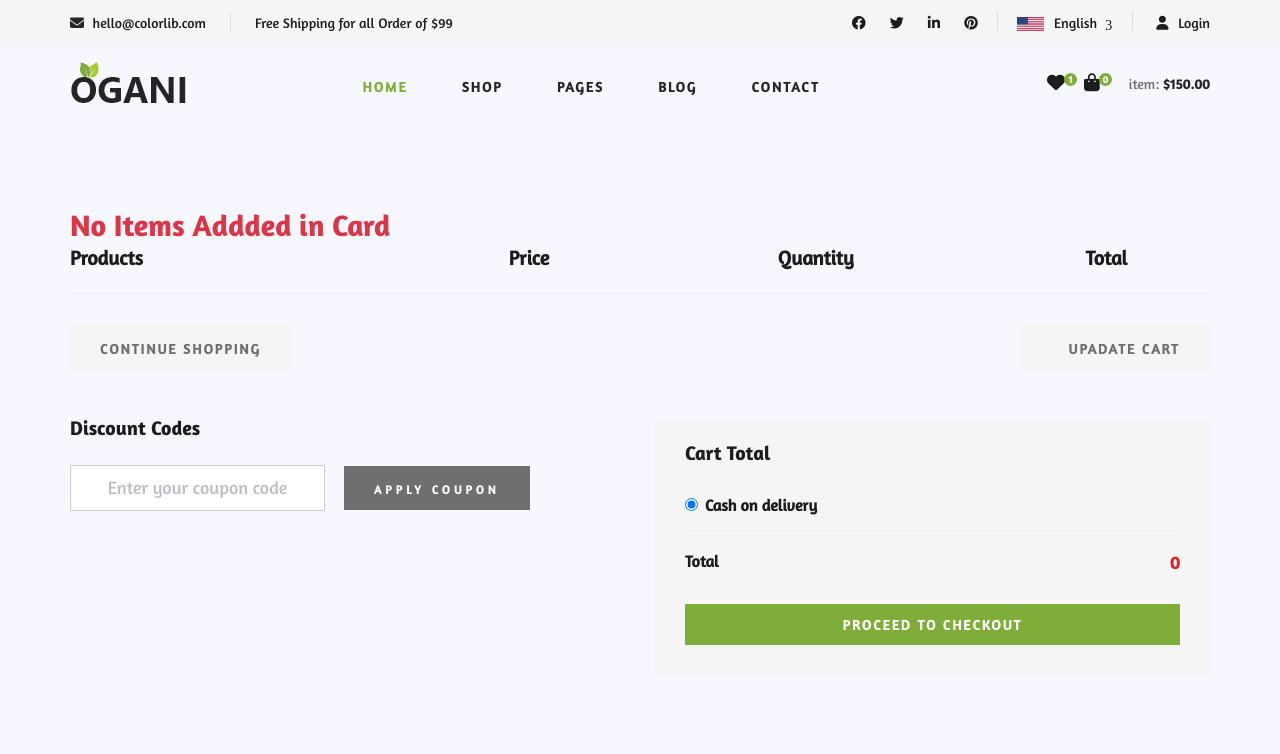
After one commit to MuneebaKhan/PHP_AddToCart_ProjectWork, a PHP site: page /CartDetail.php in a window 1280 px wide. The commit adds this page. Shown: the top 754 px of the page. Run offline with PHP 8.4, Linux system fonts and the light colour scheme; lists and menus that the app fills with data are empty; some web fonts are replaced.

Commit message:
Updtaed Work

```diff
--- a/AdminLayout/Category.php
+++ b/AdminLayout/Category.php
@@ -101,7 +101,7 @@
     <div class="container"> <br>
         <h3 class = "mt-5">Insert Data In DataBase</h3> <br>
 
-        <form action="CategoryCrud.php" method="post" enctype="multipart/form-data">
+        <form action="CategoryCrud.php" method="post">
 
             <div class="row">
 
--- a/AdminLayout/index.php
+++ b/AdminLayout/index.php
@@ -2,7 +2,7 @@
 <?php include 'header.php'; ?>
 
 
-<?php if (!isset($_SESSION['db_Role'])) {
+<?php if (!isset($_SESSION['db_Role'])) { //A or V
     echo "<script>alert('Unauthorize to Access!!');window.location.href = '../MainLayout/index.php'</script>";
 } elseif ($_SESSION['db_Role'] != 'A') { //V
     echo "<script>alert('Unauthorize!!');window.location.href = '../MainLayout/index.php'</script>";
--- /dev/null
+++ b/MainLayout/CartDetail.php
@@ -0,0 +1,138 @@
+<?php include 'header.php'; ?>
+<?php include 'connection.php'; ?>
+
+
+
+    <!-- Shoping Cart Section Begin -->
+    <section class="shoping-cart spad">
+        <div class="container">
+            <div class="row">
+                <div class="col-lg-12">
+                    <div class="shoping__cart__table">
+                        <table>
+                            <thead>
+                                <tr>
+                                    <th class="shoping__product">Products</th>
+                                    <th>Price</th>
+                                    <th>Quantity</th>
+                                    <th>Total</th>
+                                    <th></th>
+                                </tr>
+                            </thead>
+                            <tbody>
+                                <?php
+                                $total = 0;
+                                if(isset($_SESSION['Cart'])) {
+                                    foreach ($_SESSION['Cart'] as $Key => $Value) {
+                                        $total = $total + $Value['ptotal']; //0 + 300 = 300 + 1500= 1800
+
+                                ?>
+                                    <tr>
+                                        <td class="shoping__cart__item">
+                                            <img src="<?= $Value[
+                                                'prodImg'
+                                            ] ?>" alt="" style = "width:90px;height:50px;">
+                                            <h5><?= $Value['prodname'] ?></h5>
+                                        </td>
+                                        <td class="shoping__cart__price price" id = "price" onkeyup = "calc()" onclick = "calc()">
+                                            <?= $Value['prodPrice'] ?>
+                                        </td>
+                                        <td class="shoping__cart__quantity">
+                                            <div class="quantity">
+                                                <div class="pro-qty">
+                                                    <input type="number" value="<?= $Value[
+                                                        'pqty'
+                                                    ] ?>" min = 1 max = 10 class = "qty" onkeyup = "calc(this)" onclick = "calc(this)" >
+                                                </div>
+                                            </div>
+                                        </td>
+                                        <td class="shoping__cart__total total" id = "total">
+                                            <?= $Value['ptotal'] ?>
+                                        </td>
+                                        <td class="shoping__cart__item__close">
+                                            <form action="manageCart.php" method = "post">
+                                                <button type = "submit" name = "Remove" style = "border: none;background-color:#f7f7ff"><i class="fa fa-times" aria-hidden="true"></i></button>
+                                                <input type="hidden" name = "Item_Id" value = "<?=  $Value['prodid'] ?>">
+                                                <!-- <a href="manageCart.php?id=<?= $Value['prodid'] ?>"><i class="fa fa-times" aria-hidden="true"></i></a> -->
+                                            </form>
+                                        </td>
+                                    </tr>
+                                <?php } } else{
+                                    echo "<h3 class = 'text-danger'>No Items Addded in Card</h3>";
+                                } ?>
+
+                            </tbody>
+                        </table>
+                    </div>
+                </div>
+            </div>
+            <div class="row">
+                <div class="col-lg-12">
+                    <div class="shoping__cart__btns">
+                        <a href="#" class="primary-btn cart-btn">CONTINUE SHOPPING</a>
+                        <a href="#" class="primary-btn cart-btn cart-btn-right"><span class="icon_loading"></span>
+                            Upadate Cart</a>
+                    </div>
+                </div>
+                <div class="col-lg-6">
+                    <div class="shoping__continue">
+                        <div class="shoping__discount">
+                            <h5>Discount Codes</h5>
+                            <form action="#">
+                                <input type="text" placeholder="Enter your coupon code">
+                                <button type="submit" class="site-btn">APPLY COUPON</button>
+                            </form>
+                        </div>
+                    </div>
+                </div>
+                <div class="col-lg-6">
+                    <div class="shoping__checkout">
+                        <h5>Cart Total</h5>
+                        <ul>
+                            <li>
+                                <div class="form-check">
+                                    <input type="radio" class="form-check-input" id="radio1" name="optradio" value="option1" checked>Cash on delivery
+                                    <label class="form-check-label" for="radio1"></label>
+                                </div>
+                            </li>
+                            <li>Total <span id = 'gtTotal'><?= @$total ?></span></li>
+                        </ul>
+                        <a href="#" class="primary-btn">PROCEED TO CHECKOUT</a>
+                    </div>
+                </div>
+            </div>
+        </div>
+    </section>
+    <!-- Shoping Cart Section End -->
+
+
+<script>
+    var gt = 0;
+    var qty = document.getElementsByClassName('qty');
+    var price = document.getElementsByClassName('price');
+    var iTotal = document.getElementsByClassName('total');
+    var gtTotal = document.getElementById('gtTotal');
+
+function calc(){
+
+    gt = 0;
+    for(i = 0;i<price.length;i++){
+        iTotal[i].innerHTML =  MparseInt(qty[i].value) * parseInt(price[i].innerHTL);
+        gt += (parseInt(qty[i].value) * parseInt(price[i].innerHTML)); //gt = gt +
+    }
+    gtTotal.innerHTML = gt;
+}
+
+</script>
+
+<!-- <button onclick = chck()>
+        checking
+</button>
+
+<script>
+    function chck(){
+       var i =  document.getElementById('gtTotal').innerHTML;
+       alert(i);
+    }
+
+</script> -->
--- a/MainLayout/header.php
+++ b/MainLayout/header.php
@@ -111,7 +111,13 @@
                     <div class="header__cart">
                         <ul>
                             <li><a href="#"><i class="fa fa-heart"></i> <span>1</span></a></li>
-                            <li><a href="#"><i class="fa fa-shopping-bag"></i> <span>3</span></a></li>
+                            <?php
+                                $Count = 0;
+                                if(isset($_SESSION['Cart'])){
+                                    $Count = count($_SESSION['Cart']);
+                                }
+                            ?>
+                            <li><a href="CartDetail.php"><i class="fa fa-shopping-bag"></i> <span><?= @$Count ?></span></a></li>
                         </ul>
                         <div class="header__cart__price">item: <span>$150.00</span></div>
                     </div>
```
Also changed, not shown: MainLayout/ProductDetail.php (+43 -18 lines), MainLayout/manageCart.php (added, +70 -0 lines).
